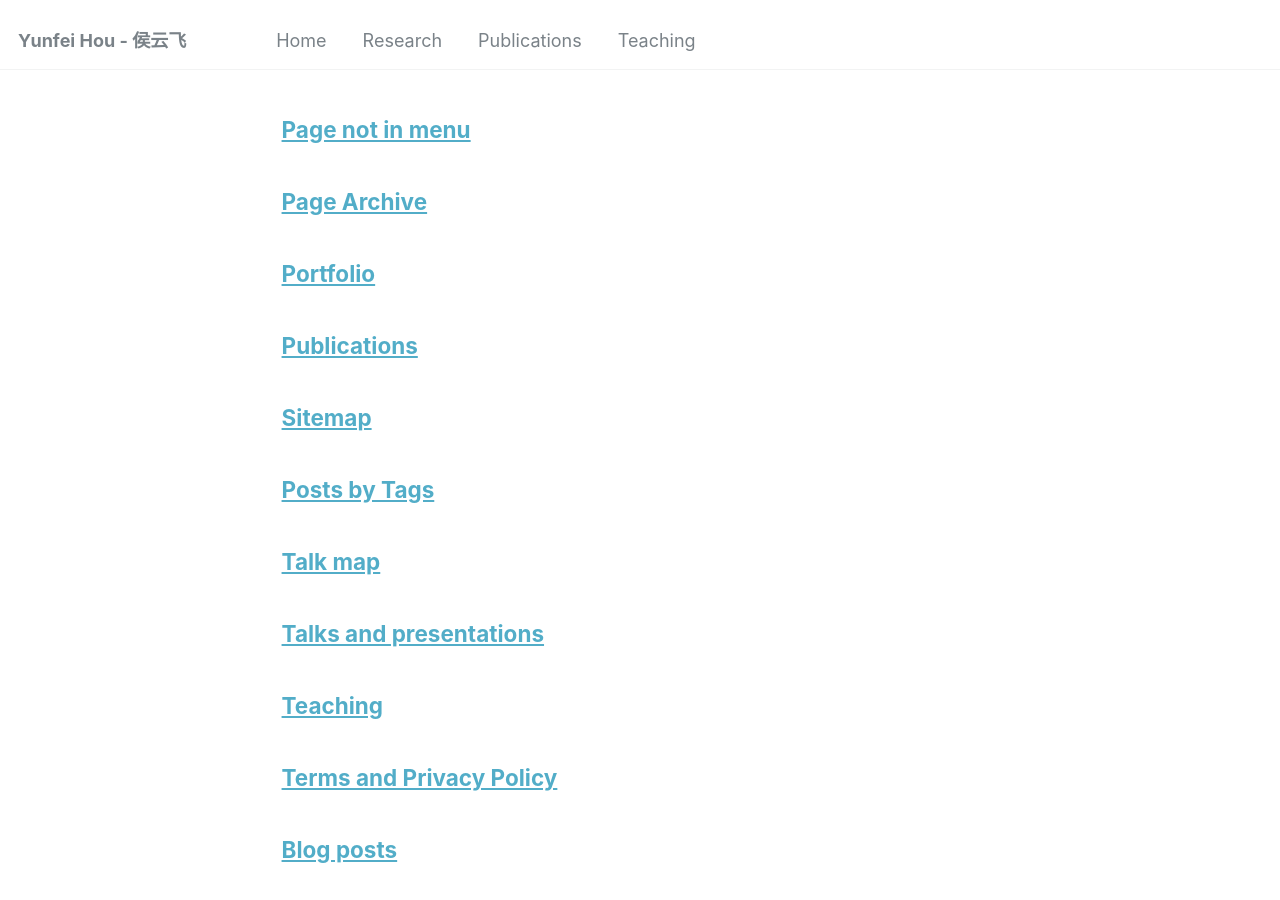
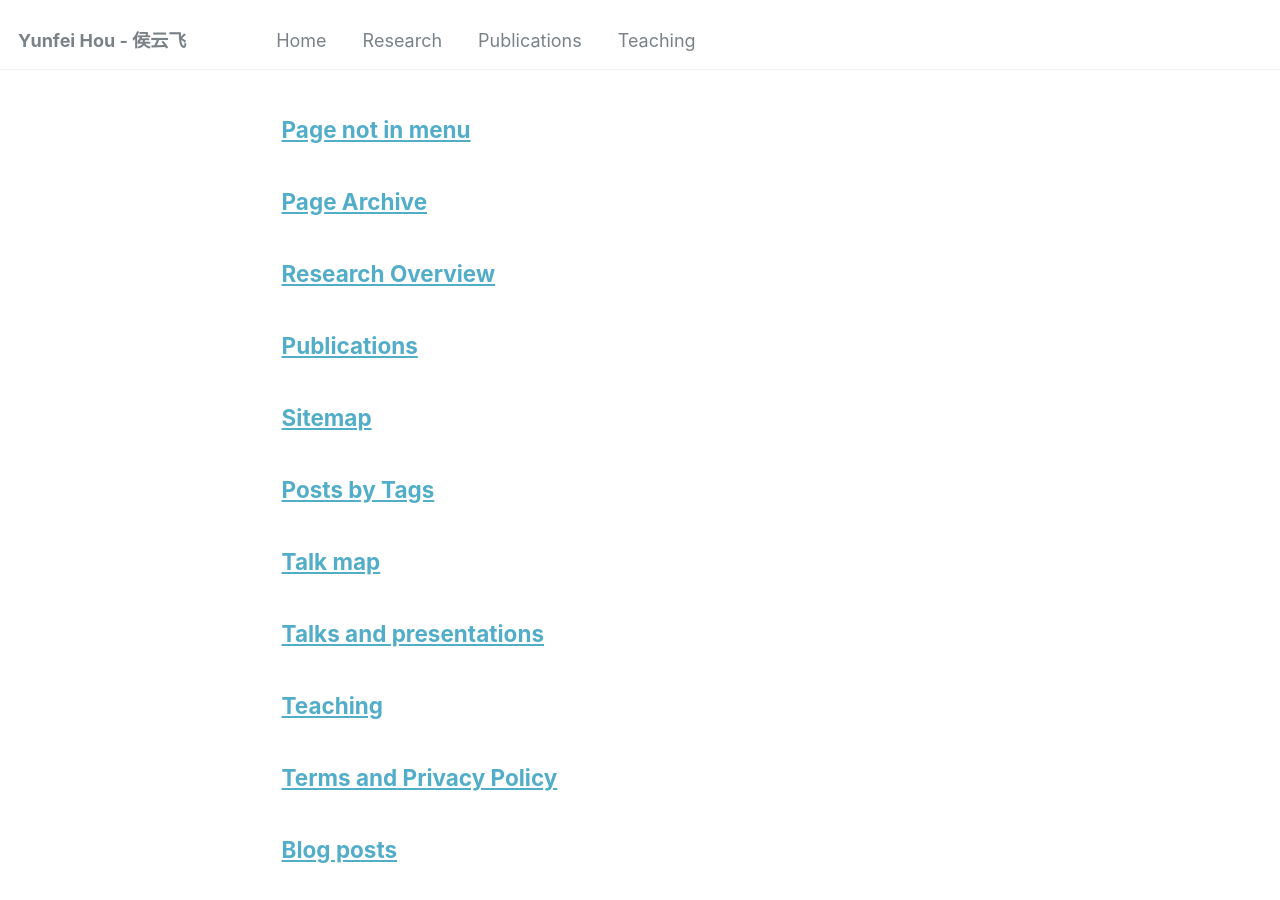
Before and after one commit to feiyunhou/feiyunhou.github.io, a Jekyll site: the page built from _pages/page-archive.html, in a window 1280 px wide and 900 px high, scrolled down 567 px. Built offline with Jekyll 4.4.1, drawn with Linux system fonts in a browser that asks for light colours.

Commit message:
Update portfolio.html

```diff
--- a/_pages/portfolio.html
+++ b/_pages/portfolio.html
@@ -1,11 +1,10 @@
 ---
 layout: archive
-title: "Portfolio"
+title: "Research Overview"
 permalink: /portfolio/
 author_profile: true
 ---
 
-<h1>Research Overview</h1>
 <p>My research interests are in the areas of <b>Transportation Cyber-Physical Systems (TCPS)</b>, also known as <b>Intelligent Transportation Systems</b>. My research focuses on two thrusts: <i>First, the design and evaluation of new applications that are made possible by the communication and data collection technologies in TCPS.</i> In particular, communication allows vehicles and infrastructures to collaborate, and “Big Data” makes it possible to predict the system status. Subsequently, we could improve the control and traffic management actions, as well as provide on-road infotainment; <i>Second, the design and development of an integrated traffic-driving-networking simulator.</i> Such an integrated simulator is not only useful for evaluating the proposed TCPS applications that require simulation models from multiple disciplines, but also is an essential tool for evaluating and experimenting with the designs of various Connected Vehicle and Autonomous Vehicle technologies.</p>
 
 <h1>Selected Funded Projects</h1>
```
